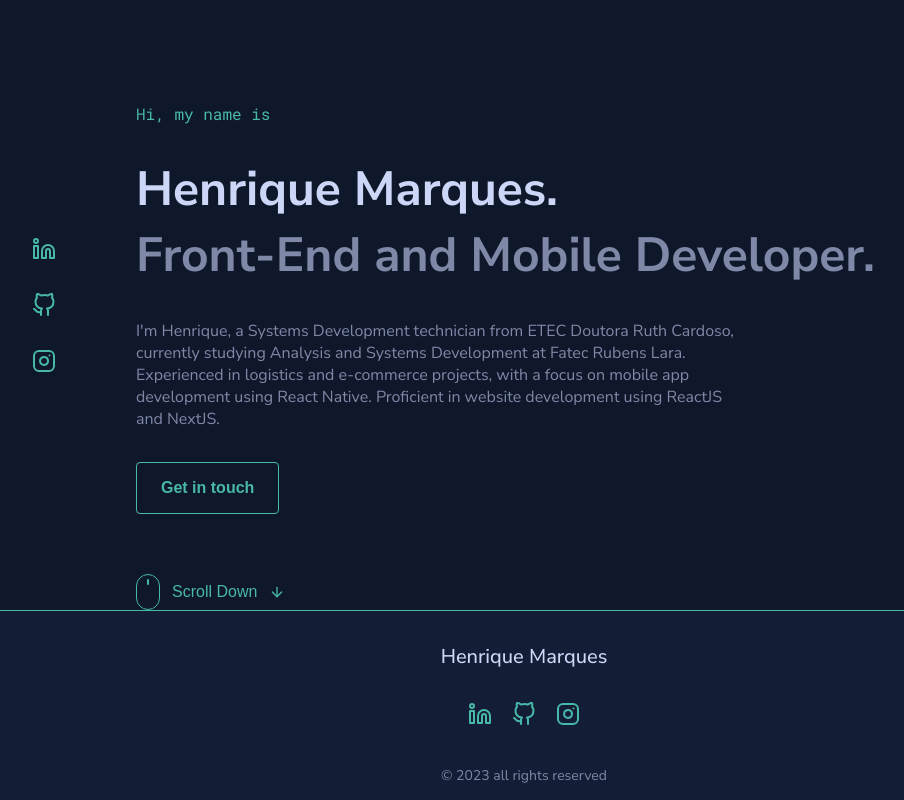
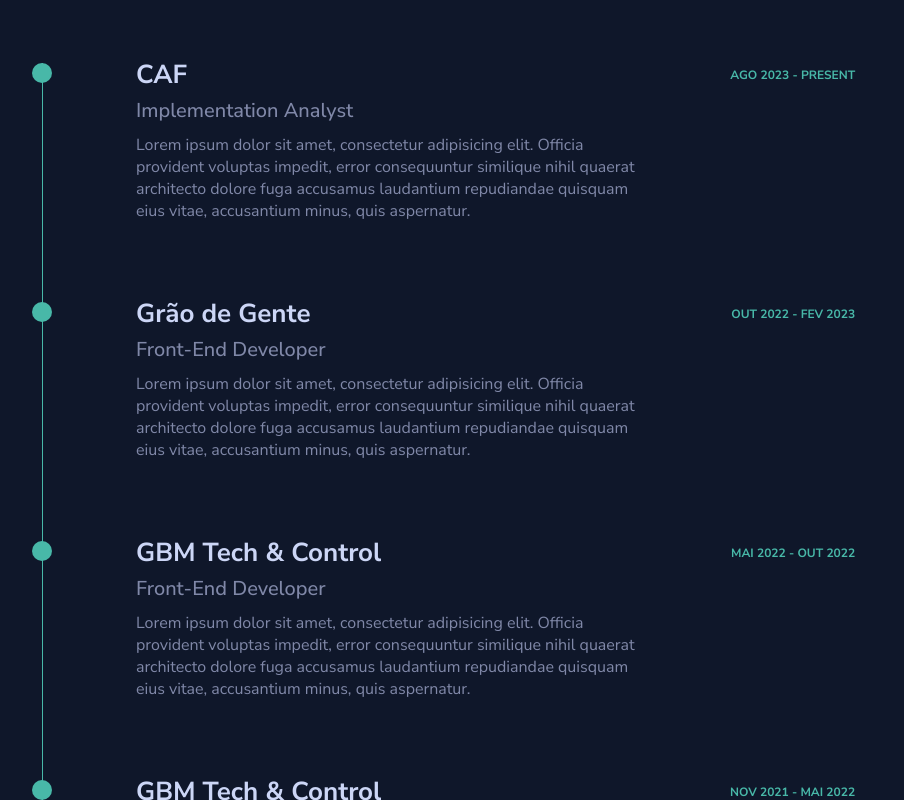
Before and after one commit to HMDarkFir3/portifolio, a Next.js app: page / in a window 1280 px wide. Shown: the part 660-1460 px from the top of the page, without its empty margins (116-1020 px from the left). Built offline with nearby package versions, Linux system fonts and the light colour scheme.

Commit message:
feat: experience section

```diff
--- a/next.config.js
+++ b/next.config.js
@@ -1,7 +1,7 @@
 /** @type {import('next').NextConfig} */
 const nextConfig = {
   sassOptions: {
-    includePaths: [require('path').join(__dirname, 'styles')],
+    includePaths: [require('path').join(__dirname, '*')],
   },
 };
 
--- a/src/app/page.tsx
+++ b/src/app/page.tsx
@@ -19,8 +19,7 @@
       <Header isScrolled={isScrolled} />
       <main className={styles.main}>
         <About id="about" />
-        <About id="experience" />
-        {/* <Experience id="experience" /> */}
+        <Experience id="experience" />
       </main>
       <Footer />
     </div>
--- a/src/components/Buttons/SocialButton/index.tsx
+++ b/src/components/Buttons/SocialButton/index.tsx
@@ -11,7 +11,7 @@
   const { href, icon: Icon } = props;
 
   return (
-    <a className={styles.container} href={href}>
+    <a className={styles.container} href={href} target="_blank">
       <Icon className={styles.icon} size={24} />
       <div className={styles.bar} />
     </a>
--- a/src/components/Experience/index.tsx
+++ b/src/components/Experience/index.tsx
@@ -1,9 +1,25 @@
-import styles from './styles.module.css';
+import { ExperienceCard } from '@/components/ExperienceCard';
+
+import { experiences } from '@/utils/experiences';
+
+import styles from './styles.module.scss';
 
 interface Props extends React.HTMLAttributes<HTMLDivElement> {}
 
 export function Experience(props: Props) {
   const { ...rest } = props;
 
-  return <section className={styles.container} {...rest}></section>;
+  return (
+    <section className={styles.container} {...rest}>
+      {experiences.map((experience, index) => (
+        <ExperienceCard
+          key={experience.id}
+          data={experience}
+          {...(index !== experiences.length - 1 && {
+            contentStyle: { marginBottom: 80 },
+          })}
+        />
+      ))}
+    </section>
+  );
 }
--- a/src/components/Experience/styles.module.scss
+++ b/src/components/Experience/styles.module.scss
@@ -1,6 +1,14 @@
 @import '../../styles/variables.module.scss';
 
 .container {
-  margin-top: 40px;
-  padding-left: 124px;
+  display: flex;
+  flex-direction: column;
+
+  padding: 88px 0 88px 20px;
 }
+
+@media (max-width: 768px) {
+  .container {
+    padding: 40px 20px 88px 20px;
+  }
+}
--- /dev/null
+++ b/src/components/ExperienceCard/index.tsx
@@ -0,0 +1,34 @@
+import { experiences } from '@/utils/experiences';
+
+import styles from './styles.module.scss';
+
+interface Props {
+  data: (typeof experiences)[0];
+  contentStyle?: React.CSSProperties;
+}
+
+export function ExperienceCard(props: Props) {
+  const { title, description, company, period } = props.data;
+  const { contentStyle } = props;
+
+  return (
+    <div className={styles.container}>
+      <div className={styles.dotWrapper}>
+        <div className={styles.dot} />
+        <div className={styles.line} />
+      </div>
+
+      <div className={styles.content} style={contentStyle}>
+        <div className={styles.wrapper}>
+          <div className={styles.titleWrapper}>
+            <h4 className={styles.title}>{company}</h4>
+            <span className={styles.period}>{period}</span>
+          </div>
+
+          <span className={styles.subtitle}>{title}</span>
+          <p className={styles.description}>{description}</p>
+        </div>
+      </div>
+    </div>
+  );
+}
--- /dev/null
+++ b/src/components/ExperienceCard/styles.module.scss
@@ -0,0 +1,102 @@
+@import '../../styles/variables.module.scss';
+
+.container {
+  display: flex;
+  flex-direction: row;
+
+  .dotWrapper {
+    display: flex;
+    align-items: start;
+
+    width: fit-content;
+
+    position: relative;
+
+    .dot {
+      width: 20px;
+      height: 20px;
+      border-radius: 10px;
+      background-color: $primary600;
+    }
+
+    .line {
+      width: 1px;
+      height: 100%;
+
+      position: absolute;
+      left: 50%;
+
+      background-color: $primary600;
+    }
+  }
+
+  .content {
+    display: flex;
+    width: 80%;
+
+    padding-left: 84px;
+
+    .wrapper {
+      display: flex;
+      flex-direction: column;
+      gap: 10px;
+
+      .titleWrapper {
+        display: flex;
+        align-items: center;
+        justify-content: space-between;
+      }
+
+      .period {
+        width: fit-content;
+
+        font-size: 0.75rem;
+        font-weight: 700;
+        color: $primary600;
+      }
+
+      .title {
+        font-size: 1.625rem;
+        font-weight: 600;
+        line-height: 24px;
+        color: $text100;
+      }
+
+      .subtitle {
+        font-size: 1.25rem;
+        font-weight: 500;
+        color: $text600;
+      }
+
+      .description {
+        width: 70%;
+
+        font-size: 1rem;
+        color: $text600;
+      }
+    }
+  }
+}
+
+@media (max-width: 768px) {
+  .container {
+    .content {
+      width: 100%;
+
+      padding-left: 20px;
+      .wrapper {
+        .title {
+          font-size: 1.25rem;
+        }
+
+        .subtitle {
+          font-size: 1rem;
+        }
+
+        .description {
+          width: 100%;
+        }
+      }
+    }
+  }
+}
--- /dev/null
+++ b/src/utils/experiences.ts
@@ -0,0 +1,34 @@
+export const experiences = [
+  {
+    id: '1',
+    title: 'Implementation Analyst',
+    company: 'CAF',
+    description:
+      'Lorem ipsum dolor sit amet, consectetur adipisicing elit. Officia provident voluptas impedit, error consequuntur similique nihil quaerat architecto dolore fuga accusamus laudantium repudiandae quisquam eius vitae, accusantium minus, quis aspernatur.',
+    period: 'AGO 2023 - PRESENT',
+  },
+  {
+    id: '2',
+    title: 'Front-End Developer',
+    company: 'Grão de Gente',
+    description:
+      'Lorem ipsum dolor sit amet, consectetur adipisicing elit. Officia provident voluptas impedit, error consequuntur similique nihil quaerat architecto dolore fuga accusamus laudantium repudiandae quisquam eius vitae, accusantium minus, quis aspernatur.',
+    period: 'OUT 2022 - FEV 2023',
+  },
+  {
+    id: '3',
+    title: 'Front-End Developer',
+    company: 'GBM Tech & Control',
+    description:
+      'Lorem ipsum dolor sit amet, consectetur adipisicing elit. Officia provident voluptas impedit, error consequuntur similique nihil quaerat architecto dolore fuga accusamus laudantium repudiandae quisquam eius vitae, accusantium minus, quis aspernatur.',
+    period: 'MAI 2022 - OUT 2022',
+  },
+  {
+    id: '4',
+    title: 'Software Development Intern',
+    company: 'GBM Tech & Control',
+    description:
+      'Lorem ipsum dolor sit amet, consectetur adipisicing elit. Officia provident voluptas impedit, error consequuntur similique nihil quaerat architecto dolore fuga accusamus laudantium repudiandae quisquam eius vitae, accusantium minus, quis aspernatur.',
+    period: 'NOV 2021 - MAI 2022',
+  },
+];
```
